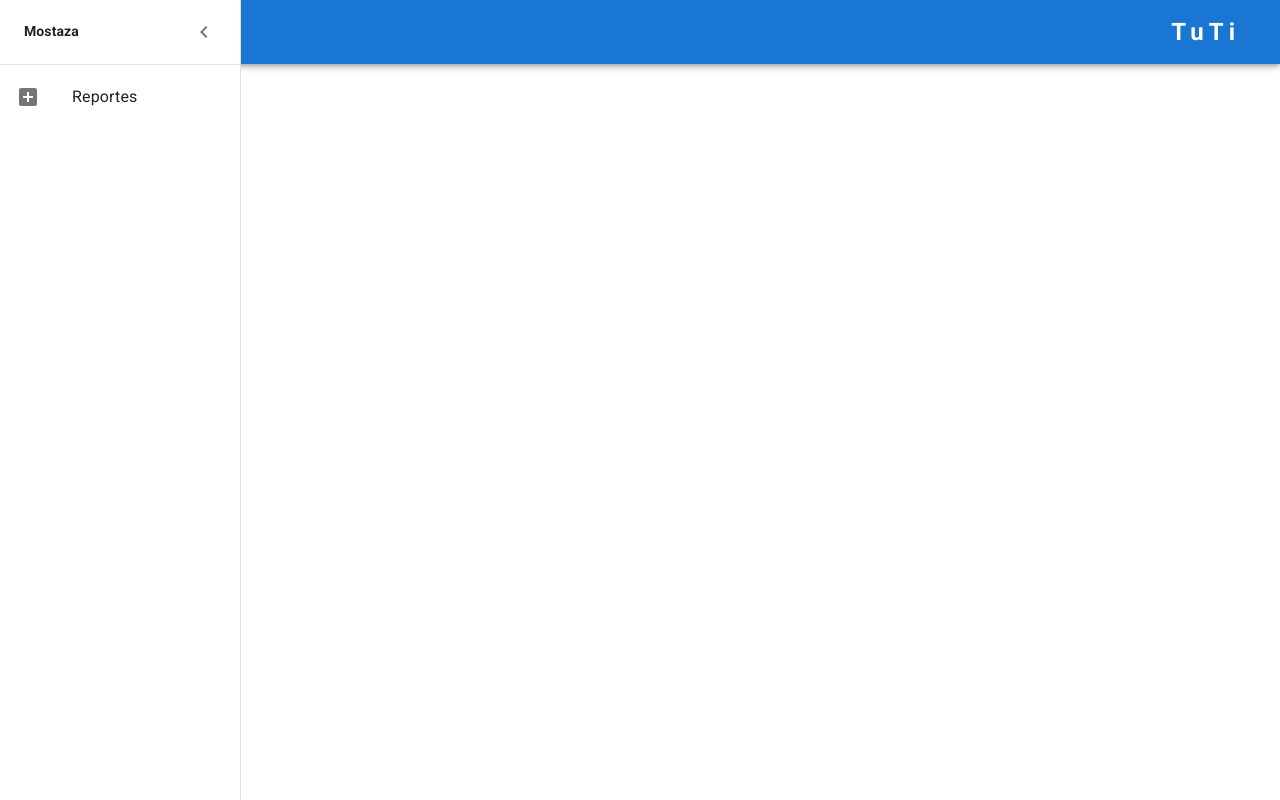
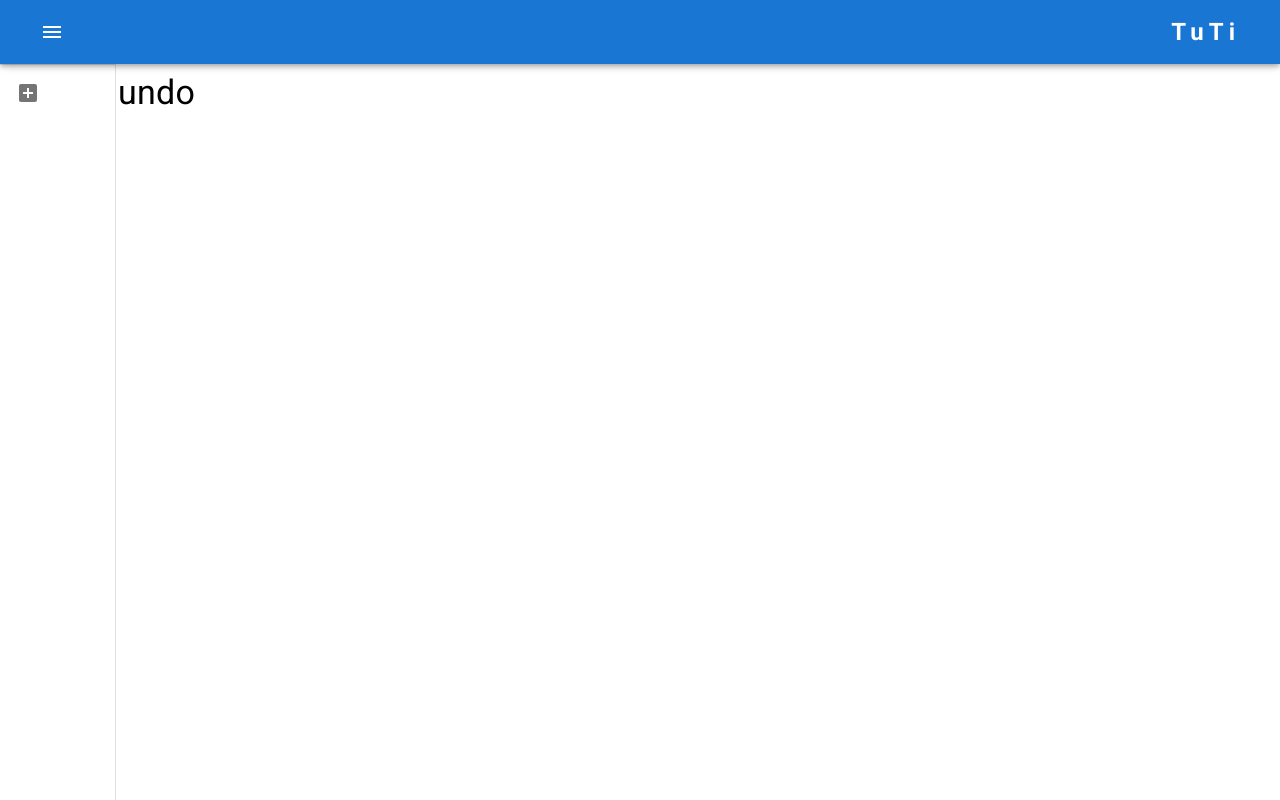
Before and after one commit to fabi4872/youtube-react, a React (Vite) app: page / in a window 1280 px wide. Built offline with nearby package versions, Linux system fonts and the light colour scheme.

Commit message:
Finalizado

```diff
--- a/src/components/NavListItem.jsx
+++ b/src/components/NavListItem.jsx
@@ -1,34 +1,44 @@
 import { List, ListItem, ListItemButton, ListItemIcon, ListItemText } from '@mui/material';
 import { Box } from '@mui/system';
 
-export const NavListItem = ({ listItem }) => {
+export const NavListItem = ({ listItem, width }) => {
   return (
     <>
       <Box
         sx={{
-          width: 240,
-          bgcolor: "#FFFFFF"
+          width: { width },
+          bgcolor: "#FFFFFF",
+          display: 'flex'
         }}
       >
-        <nav>
         <List>
           {
-              listItem.map( ( item ) => (
+            listItem.map((item) => (
               <ListItem
-                  key={ item.id }
+                key={item.id}
                 disablePadding
               >
-                  <ListItemButton>
+                <ListItemButton
+                  sx={{
+
+
+                      display: 'flex',
+                      alignItems: 'center',
+                      justifyContent: 'center'
+
+                  }}
+                >
                   <ListItemIcon>
-                      { item.componente }
+                    {item.componente}
                   </ListItemIcon>
-                    <ListItemText primary={ item.descripcion } />
+
+                  {(width == 240) && <ListItemText primary={item.descripcion} />}
+
                 </ListItemButton>
               </ListItem>
             ))
           }
         </List>
-        </nav>
       </Box>
     </>
   )
--- a/src/components/Navbar.jsx
+++ b/src/components/Navbar.jsx
@@ -7,11 +7,15 @@ import IconButton from '@mui/material/IconButton';
 import MenuIcon from '@mui/icons-material/Menu';
 import AddBoxIcon from '@mui/icons-material/AddBox';
 import ChevronLeftIcon from '@mui/icons-material/ChevronLeft';
+import { useEffect, useState } from 'react';
 
 const Offset = styled('div')(( { theme } ) => theme.mixins.toolbar );
 
 const useStyles = makeStyles( (theme) => ({
-  appBar: {
+  appBarFront: {
+    zIndex: `${ theme.zIndex.drawer + 1 } !important`
+  },
+  appBarBack: {
     zIndex: `${ theme.zIndex.drawer - 1 } !important`
   },
   headDrawerHeight: {
@@ -30,9 +34,30 @@ const listItem = [
 export const Navbar = () => {
   const classes = useStyles();
 
+  const [ open, setOpen ] = useState( false );
+  const [ widthDrawer, setWidthDrawer ] = useState( 30 );
+  const [ styleAppBar, setStyleAppBar ] = useState( classes.appBarFront );
+
+  const onClickOpenMenu = () => {
+    setOpen( true );
+    setWidthDrawer( 240 );
+    setStyleAppBar( classes.appBarBack );
+  }
+
+  const onClickCloseMenu = () => {
+    setOpen( false );
+    setWidthDrawer( 30 );
+    setStyleAppBar( classes.appBarFront );
+  }
+
+  useEffect(() => {
+
+  }, [ open ])
+
+
   return (
     <>
-      <AppBar className={ classes.appBar }>
+      <AppBar className={ styleAppBar }>
         <Toolbar
           sx={{
             mx: 2
@@ -43,7 +68,7 @@ export const Navbar = () => {
             aria-label='open drawer'
             edge='start'
             size='large'
-            onClick={() => console.log('Icon button presionado')}
+            onClick={ onClickOpenMenu }
           >
             <MenuIcon />
           </IconButton>
@@ -93,7 +118,7 @@ export const Navbar = () => {
             aria-label='close drawer'
             edge='start'
             size='large'
-            onClick={ () => console.log('Icon button presionado') }
+            onClick={ onClickCloseMenu }
             sx={{
               p: 0
             }}
@@ -102,7 +127,7 @@ export const Navbar = () => {
           </IconButton>
         </Toolbar>
         <Divider />
-        <NavListItem listItem={ listItem } />
+        <NavListItem listItem={ listItem } width={ widthDrawer } />
       </Drawer>
     </>
   )
```
Lines whose indentation alone changed are shown as unchanged.
